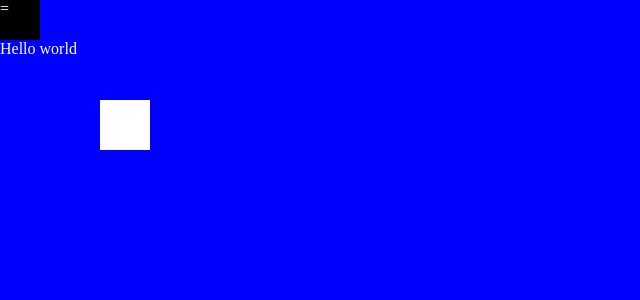
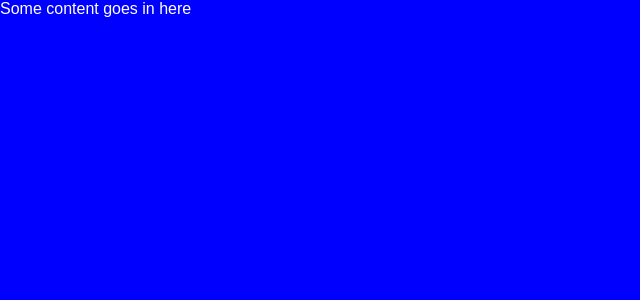
Before and after one commit to LaurenceMcF/AYOWebsite, a PHP site: page / in a window 1280 px wide. Shown: the top 300 px of the page, without its empty margins (0-640 px from the left). Run offline with PHP 8.4, Linux system fonts and the light colour scheme.

Commit message:
One page working

```diff
--- a/files/index.css
+++ b/files/index.css
@@ -1,12 +1,48 @@
+body{
+  font-family:sans-serif;
+}
+
+.logger{
+  position:absolute;
+  top:500px;
+  left:20px;
+  right:20px;
+  height:100px;
+  border:1px solid #000;
+  background:#fff;
+  overflow:scroll;
+  z-index:99;
+  padding:4px;
+  display:none;
+}
+
+.pagecontainer{
+  position:absolute;
+  top:0px;
+  left:0px;
+  right:0px;
+  bottom:0px;
+  overflow:hidden;
+}
+
 .page{
   position:absolute;
   top:0px;
   left:0px;
   right:0px;
   bottom:0px;
+}
+
+#page1{
   background:#00f;
   color:#fff;
 }
+
+#page2{
+  background:#0f0;
+  color:#000;
+}
+
 
 #sidepanelcover{
   position:absolute;
@@ -33,16 +69,6 @@
   z-index:3;
 }
 
-#scrollthing{
-  position:absolute;
-  top:100px;
-  left:100px;
-  width:50px;
-  height:50px;
-  background:#fff;
-  z-index:2;
-}
-
 .showmenu{
   width:40px;
   height:40px;
--- a/files/index.html
+++ b/files/index.html
@@ -10,15 +10,26 @@
 
 <body>
 
-<div id="sidepanelcover">Some content is going to go in here to try and find the problem Some content is going to go in here to try and find the problem</div>
+<!--<div id="sidepanelcover">Some content is going to go in here to try and find the problem Some content is going to go in here to try and find the problem</div>
 <div id="sidepanel">
   Something is going to happen
 </div>
+<div class="showmenu">=</div>-->
 
-<div class="page">
-  <div class="showmenu">=</div>
-  <span class="log">Hello world</span>
-  <div id="scrollthing"></div>
+<div class="logger">
+  <span class="log">Logger</span>
+</div>
+
+<div class="pagecontainer">
+
+<div class="page" id="page1">
+  Some content goes in here
+</div>
+
+<div class="page" id="page2">
+  This is some differenet content
+</div>
+
 </div>
 
 <script src="/lib/hammer.min.js"></script>
--- a/files/index.js
+++ b/files/index.js
@@ -5,9 +5,8 @@ $(function(){
     }
   })($(".log"))
 
-  var page = $(".page");
-  var sidepanel = $("#sidepanel");
-  var sidepanelcover = $("#sidepanelcover");
+  var page1 = $("#page1");
+  var page2 = $("#page2");
 
   var hammerOptions = function(){
     return {recognizers: [
@@ -16,101 +15,59 @@ $(function(){
       [Hammer.Tap]
     ]};
   }
-  page.hammer(hammerOptions());
-  sidepanel.hammer(hammerOptions());
-  sidepanelcover.hammer(hammerOptions());
+  page1.hammer(hammerOptions());
+  page2.hammer(hammerOptions());
+  page2.offset({left:$(window).width()});
+  page2.width($(window).width());
+  page1.width($(window).width())
 
   var Actions = {
-    showPanel: function() {
-      sidepanel.animate({left: 0}, 100);
-      sidepanelcover.show();
-      sidepanelcover.animate({opacity: 0.4}, 100, function(){
-        Actions.bindPanel();
-      });
+    showPage: function(pagea, pageb, reverse) {
+      if(!reverse){
+        pagea.animate({left: 0-$(window).width()}, 100);
+        pageb.animate({left: 0}, 100);
+      }else{
+        pagea.animate({left: 0}, 100);
+        pageb.animate({left: $(window).width()}, 100);
+      }
     },
-    hidePanel: function() {
-      Actions.unbindPanel();
-      sidepanelcover.animate({opacity: 0}, 100, function(){
-        sidepanelcover.hide();
-      });
-      sidepanel.animate({left: 0-sidepanel.width()}, 100);
+    showNext: function() {
+      Actions.showPage(page1, page2, false);
     },
-    bindPanel: function(){
-      sidepanel
-        .bind("panstart panmove", Actions.panPanel)
-        .bind("swiperight", Actions.hidePanel)
-        .bind("panend", Actions.panPanelEnd);
-      sidepanelcover
-        .bind("panstart panmove", Actions.panPanel)
-        .bind("swiperight", Actions.hidePanel)
-        .bind("panend", Actions.panPanelEnd)
-        .bind("click", Actions.hidePanel);
-    },
-    unbindPanel: function(){
-      sidepanel
-        .unbind("panstart panmove", Actions.panPanel)
-        .unbind("swipeleft", Actions.hidePanel)
-        .unbind("panend", Actions.panPanelEnd);
-      sidepanelcover
-        .unbind("panstart panmove", Actions.panPanel)
-        .unbind("swipeleft", Actions.hidePanel)
-        .unbind("panend", Actions.panPanelEnd)
-        .unbind("click", Actions.hidePanel);
+    showCurrent: function() {
+      Actions.showPage(page1, page2, true);
     },
     showPartPanel: function(value){
-      sidepanel.offset({left:value - sidepanel.width()});
-      var op = value*0.0013; //(OR value * (0.4/300))
-      sidepanelcover.show().css({"opacity": op});
+      page1.offset({left: value});
+      page2.offset({left: $(window).width() + value});
     },
-    hidePartPanel: function(value){
-      sidepanel.offset({left:value});
-      var op = (value+300)*0.0013;
-      sidepanelcover.show().css({"opacity": op});
-    },
-    panBase: function(e){
+    panNext: function(e){
       var g = e.gesture;
-      if(g.deltaX >= 0 && g.deltaX <= sidepanel.width()){
+      if(g.deltaX <= 0 && g.deltaX <= $(window).width()){
         Actions.showPartPanel(g.deltaX);
       }else if(g.deltaX < 0){
         Actions.showPartPanel(0);
       }
     },
-    panBaseEnd: function(e){
+    panNextEnd: function(e){
       var g = e.gesture;
-      if(g.deltaX >= 100) {
-        Actions.showPanel();
-      }else if(g.deltaX < 100) {
-        Actions.hidePanel();
+      if(g.deltaX <= 0-( $(window).width() / 2)) {
+        Actions.showNext();
+      }else if(g.deltaX > 0-($(window).width() / 2)) {
+        Actions.showCurrent();
       }
     },
-    panPanel: function(e){
-      var g = e.gesture;
-      if(g.deltaX <= 0 && g.deltaX <= sidepanel.width()){
-        Actions.hidePartPanel(g.deltaX);
-      }else if(g.deltaX > 0){
-        Actions.hidePartPanel(0);
-      }
-    },
-    panPanelEnd: function(e){
-      var g = e.gesture;
-      if(g.deltaX >= -100) {
-        Actions.showPanel();
-      }else if(g.deltaX < -100) {
-        Actions.hidePanel();
-      }
-    },
-
   }
 
-  page
-    .bind("panstart panmove", Actions.panBase)
-    .bind("swiperight", Actions.showPanel)
-    .bind("panend", Actions.panBaseEnd);
+  page1
+    .bind("panstart panmove", Actions.panNext)
+    .bind("swipeleft", Actions.showNext)
+    .bind("panend", Actions.panNextEnd);
 
-  $(".showmenu").bind("click", Actions.showPanel);
-
-
-
+  page2
+    .bind("panstart panmove", Actions.panNext)
+    .bind("swiperight", function(){Actions.showPage(page1, page2, true)})
+    .bind("panend", Actions.panNextEnd)
 
 
 })
@@ -144,7 +101,4 @@ $(function(){
 
 
 
-
-
-
 //
```
